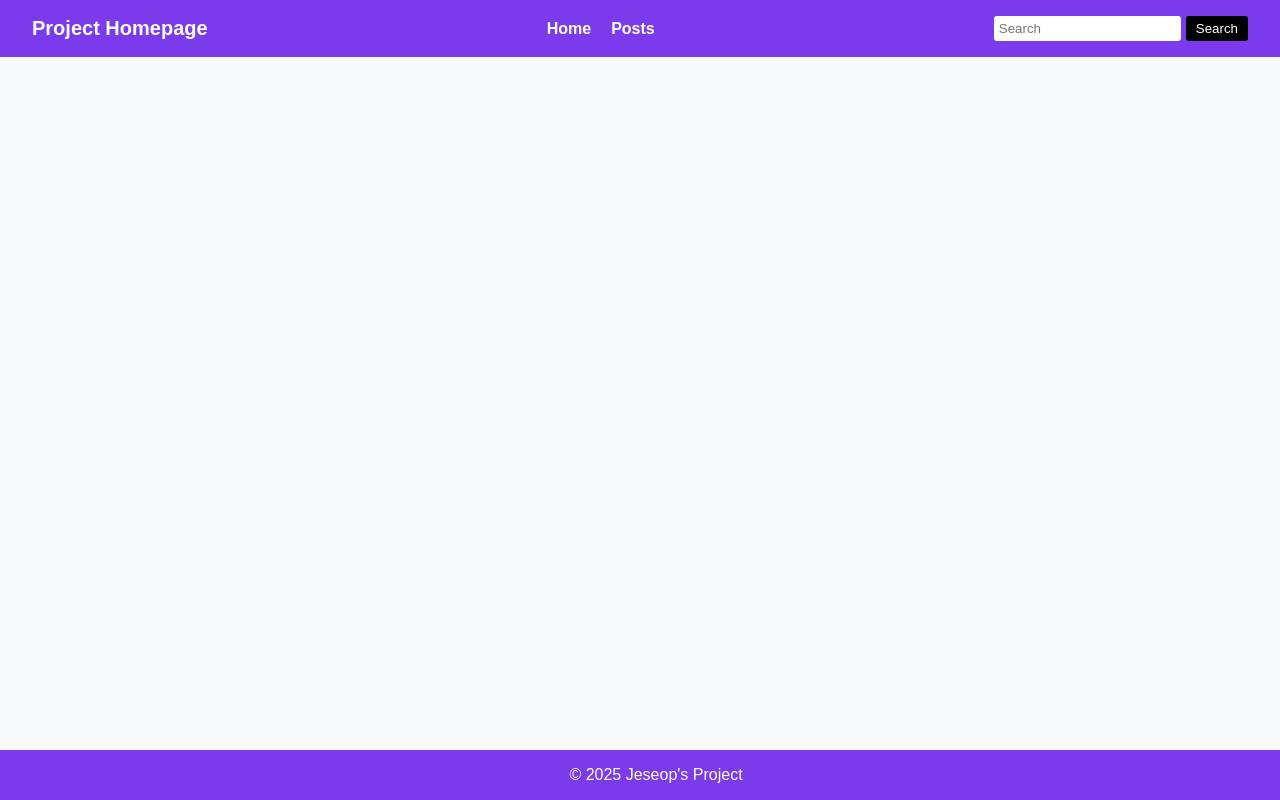
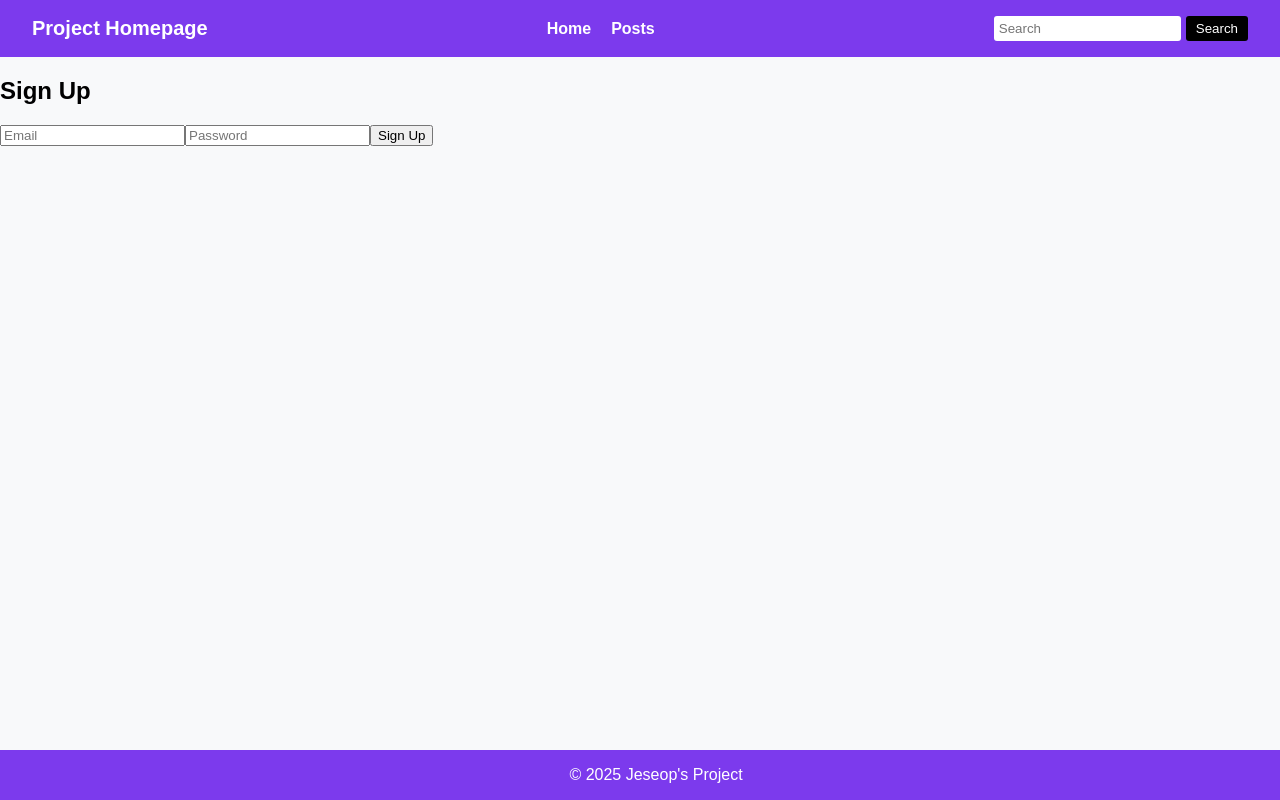
Before and after one commit to Joseph70k/learn-front-end, a React (Create React App) app in the folder 5-tutorial/: page /signup in a window 1280 px wide. Shown: the top 800 px of the page. Built offline with nearby package versions, Linux system fonts and the light colour scheme.

Commit message:
add sign up file

```diff
--- a/5-tutorial/src/App.js
+++ b/5-tutorial/src/App.js
@@ -1,6 +1,7 @@
 import { BrowserRouter, Routes, Route, Link } from "react-router-dom";
 import Index from "./pages/Index";
 import Posts from "./pages/Posts";
+import Signup from './pages/Signup';
 import "./App.css";
 
 function App() {
@@ -21,6 +22,7 @@ function App() {
       <Routes>
         <Route path="/" element={<Index />} />
         <Route path="/posts" element={<Posts />} />
+        <Route path="/signup" element={<Signup />} />
       </Routes>
     </main>
 
--- /dev/null
+++ b/5-tutorial/src/pages/Signup.js
@@ -0,0 +1,44 @@
+import { useState } from 'react';
+import API from '../api';
+
+function Signup() {
+  const [email, setEmail] = useState('');
+  const [password, setPassword] = useState('');
+
+  const handleSignup = async (e) => {
+    e.preventDefault();
+
+    try {
+      const res = await API.post('/signup', { email, password });
+      alert('Signup successful! You can now log in.');
+    } catch (err) {
+      console.error('Signup failed:', err);
+      alert('Signup failed. Please try again.');
+    }
+  };
+
+  return (
+    <div className="auth-page">
+      <h2>Sign Up</h2>
+      <form onSubmit={handleSignup} className="auth-form">
+        <input
+          type="email"
+          placeholder="Email"
+          value={email}
+          onChange={(e) => setEmail(e.target.value)}
+          required
+        />
+        <input
+          type="password"
+          placeholder="Password"
+          value={password}
+          onChange={(e) => setPassword(e.target.value)}
+          required
+        />
+        <button type="submit">Sign Up</button>
+      </form>
+    </div>
+  );
+}
+
+export default Signup;
```
